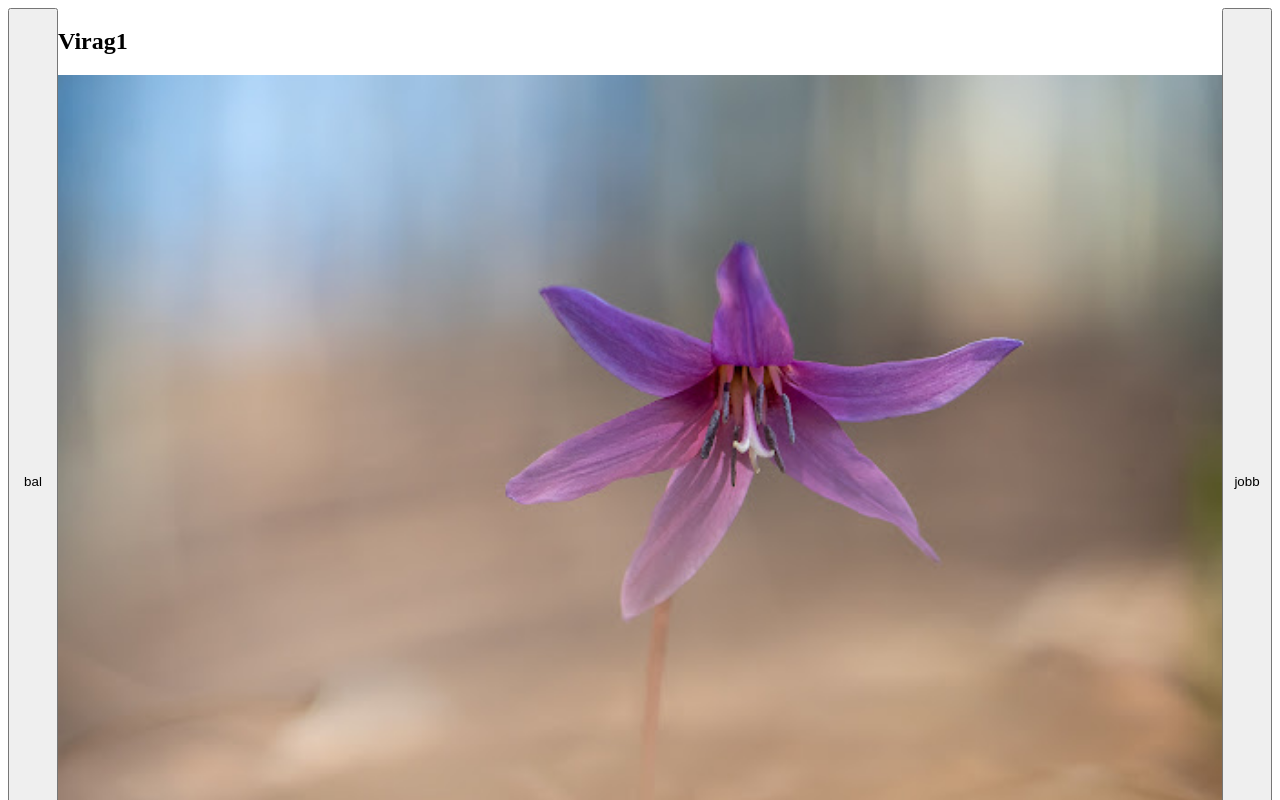
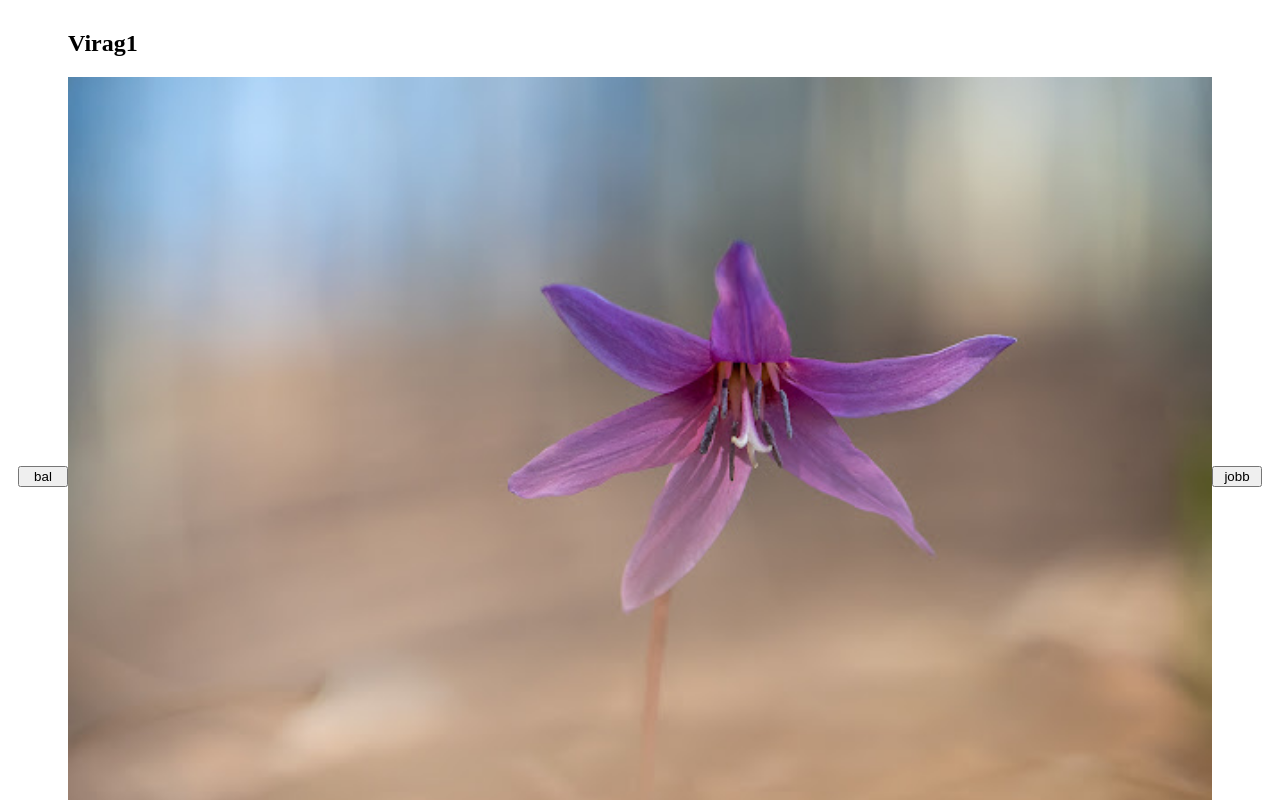
Before and after one commit to viktoriazs/galeria_OOP, a plain HTML site: page index.html in a window 1280 px wide. Shown: the top 800 px of the page. Drawn offline with Linux system fonts and the light colour scheme.

Commit message:
button szep

```diff
--- a/index.html
+++ b/index.html
@@ -15,6 +15,8 @@
         .nagykep{
             display: grid;
             grid-template-columns: 50px auto 50px;
+            align-items: center;
+            margin: 10px;
         }
         .galeria{
             display: grid;
```
